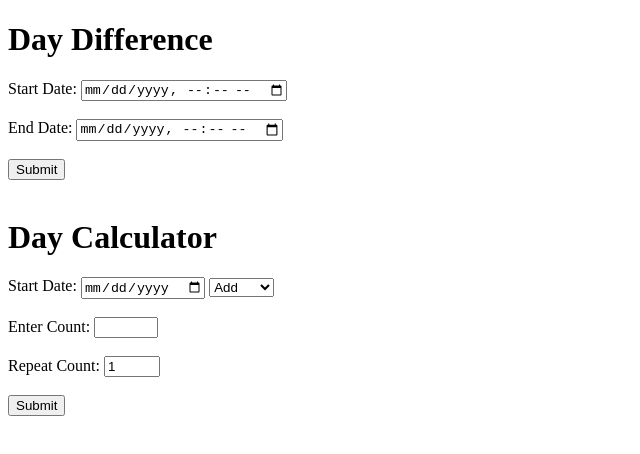
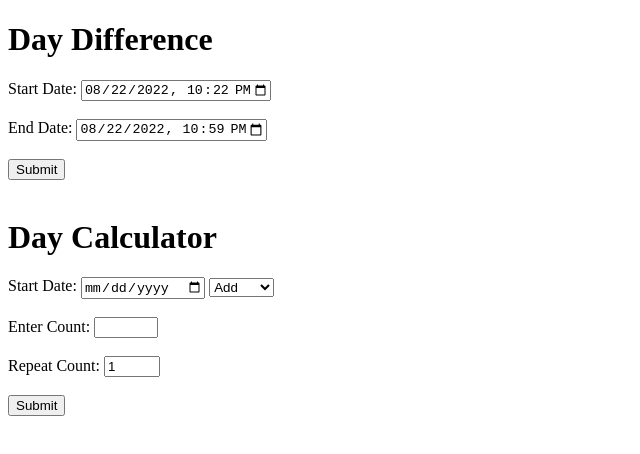
Before and after one commit to somerongit/day-calculator, a plain HTML site: page index.html in a window 1280 px wide. Shown: the whole page, without its empty margins (0-640 px from the left). Drawn offline with Linux system fonts and the light colour scheme.

Commit message:
Firefox isuue fix

```diff
--- a/index.html
+++ b/index.html
@@ -2,6 +2,7 @@
 <html>
 
 <head>
+    <script type="text/JavaScript" src="https://MomentJS.com/downloads/moment-with-locales.js"></script>
     <!-- <style>
         .button {
             border: none;
@@ -40,11 +41,13 @@
         <h1>Day Difference</h1>
         <form>
             <label for="date">Start Date:</label>
-            <input required type="datetime-local" id="date" name="date">
+            <input required type="datetime-local" id="date" name="date" value="2022-08-22T22:22" max="2100-12-31T23:59"
+                min="1800-01-01T00:00">
             <br> <br>
             <label for="date1">End Date:</label>
 
-            <input required type="datetime-local" id="date1" name="date1">
+            <input required type="datetime-local" id="date1" name="date1" value="2022-08-22T22:59"
+                max="2100-12-31T23:59" min="1800-01-01T00:00">
             <br><br>
         </form>
         <button onclick="getDiffernce()">Submit</button>
@@ -80,6 +83,17 @@
             <label id="dayCalResult"></label>
         </div>
     </div>
+
+    <!-- <script>
+        $(function () {
+            if (!Modernizr.inputtypes.date) {
+                $('input[type=datetime-local]').datepicker({
+                    dateFormat: 'yy-mm-dd'
+                }
+                );
+            }
+        });
+    </script> -->
 
     <script>
         function dateFormater(t) {
```
